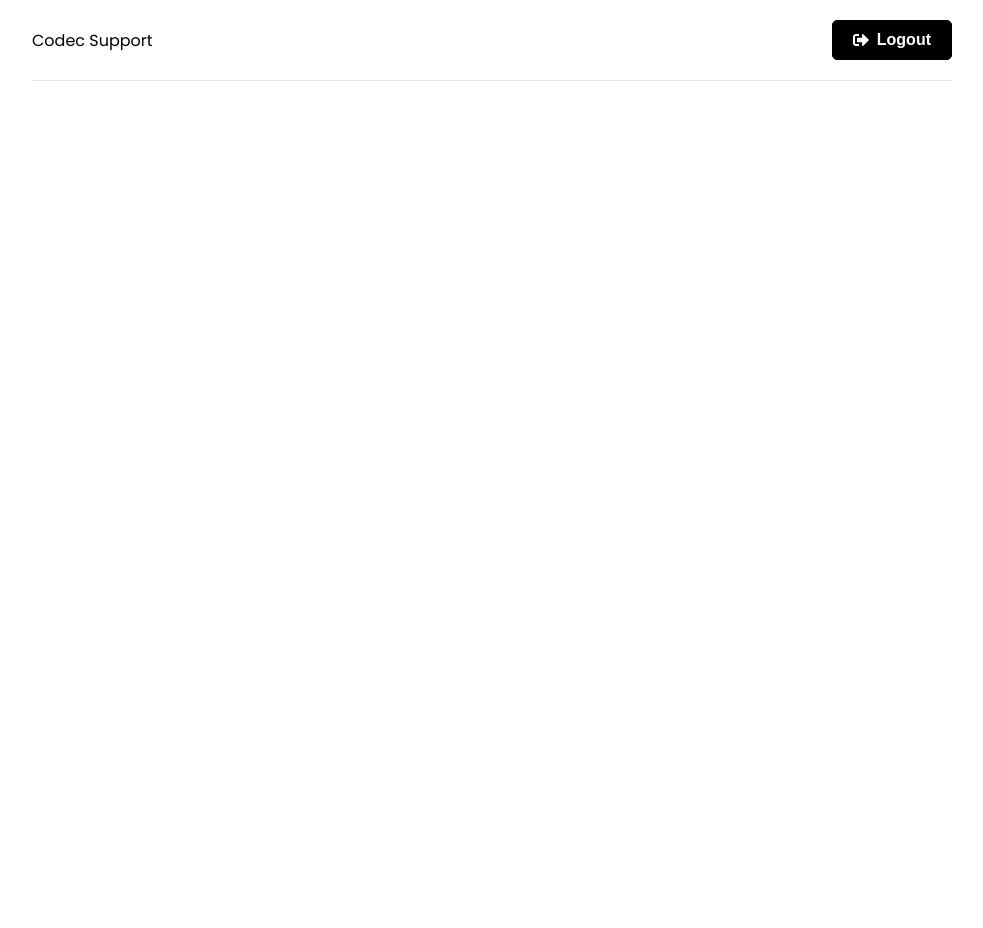
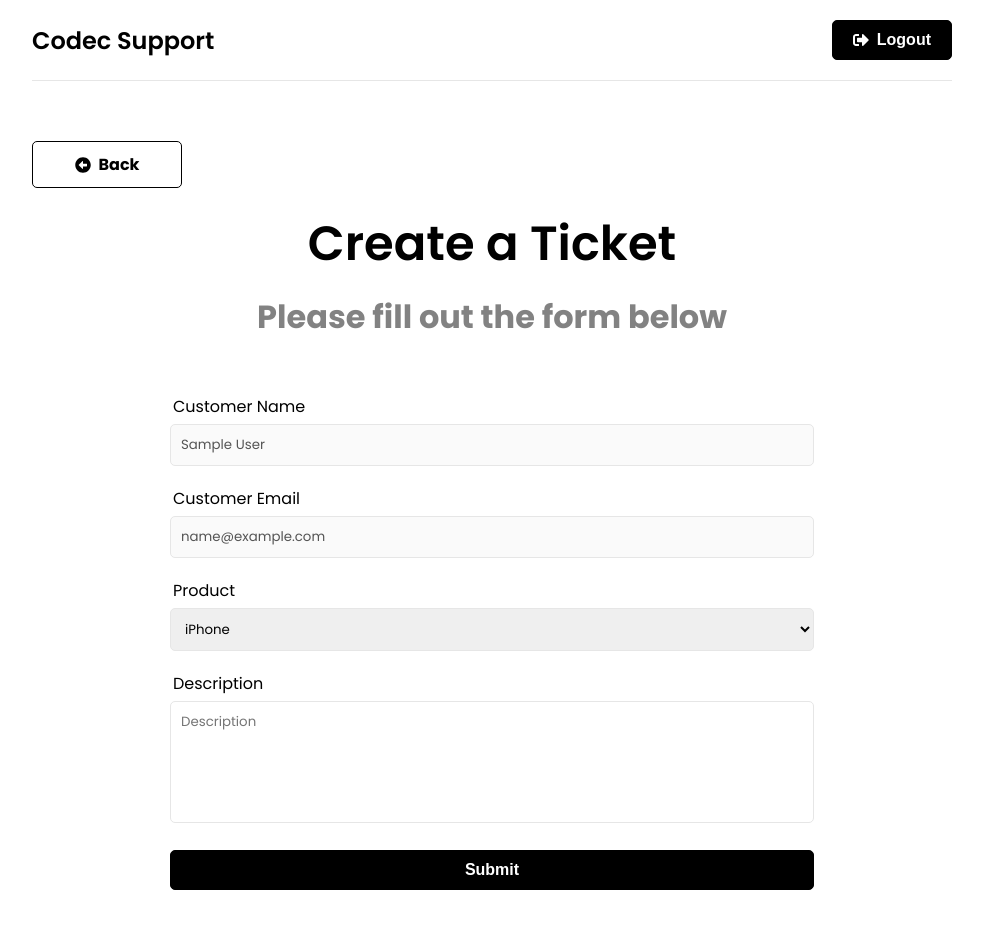
Before and after one commit to ehtesham0337/Codec-Support, a React (Create React App) app in the folder frontend/: page /new-ticket in a window 1280 px wide. Shown: the top 928 px of the page, without its empty margins (148-1131 px from the left). Before the commit the page ends 800 px from the top, so only its background shows below. Built offline with nearby package versions, Linux system fonts and the light colour scheme; sample sign-in values are in the browser's storage.

Commit message:
route guard and create ticket done

```diff
--- a/frontend/src/App.js
+++ b/frontend/src/App.js
@@ -6,6 +6,8 @@
 import Register from "./pages/Register";
 import { ToastContainer } from "react-toastify";
 import "react-toastify/dist/ReactToastify.css";
+import NewTicket from "./pages/NewTicket";
+import PrivateRoute from "./components/PrivateRoute";
 
 function App() {
   return (
@@ -17,6 +19,9 @@
             <Route path="/" element={<Home />} />
             <Route path="/login" element={<Login />} />
             <Route path="/register" element={<Register />} />
+            <Route path="/new-ticket" element={<PrivateRoute />}>
+              <Route path="/new-ticket" element={<NewTicket />} />
+            </Route>
           </Routes>
         </div>
         <ToastContainer />
--- a/frontend/src/app/store.js
+++ b/frontend/src/app/store.js
@@ -1,8 +1,10 @@
 import { configureStore } from "@reduxjs/toolkit";
 import authReducer from "../features/auth/authSlice";
+import ticketReducer from "../features/tickets/ticketSlice";
 
 export const store = configureStore({
   reducer: {
     auth: authReducer,
+    ticket: ticketReducer,
   },
 });
--- /dev/null
+++ b/frontend/src/components/BackButton.jsx
@@ -0,0 +1,15 @@
+import React from "react";
+import { FaArrowAltCircleLeft } from "react-icons/fa";
+import { Link } from "react-router-dom";
+
+const BackButton = ({ url }) => {
+  return (
+    <>
+      <Link to={url} className="btn btn-reverse btn-back">
+        <FaArrowAltCircleLeft /> Back
+      </Link>
+    </>
+  );
+};
+
+export default BackButton;
--- a/frontend/src/components/Header.jsx
+++ b/frontend/src/components/Header.jsx
@@ -17,7 +17,7 @@
 
   return (
     <header className="header">
-      <div className="logo">
+      <div className="logo large-logo">
         <Link to="/">Codec Support</Link>
       </div>
       <ul>
--- /dev/null
+++ b/frontend/src/components/PrivateRoute.jsx
@@ -0,0 +1,22 @@
+import React from "react";
+import { useSelector } from "react-redux";
+import { Navigate, Outlet } from "react-router-dom";
+import { useAuthStatus } from "../hooks/useAuthStatus";
+import Spinner from "./Spinner";
+
+const PrivateRoute = () => {
+  const { user } = useSelector((state) => state?.auth);
+  const { loggedIn, checkingStatus } = useAuthStatus();
+
+  if (checkingStatus) {
+    return <Spinner />;
+  }
+
+  return loggedIn && user ? (
+    <Outlet />
+  ) : !loggedIn && !user ? (
+    <Navigate to="/login" />
+  ) : null;
+};
+
+export default PrivateRoute;
--- a/frontend/src/components/Spinner.jsx
+++ b/frontend/src/components/Spinner.jsx
@@ -1,11 +1,11 @@
 import React from "react";
 
-function Spinner() {
+const Spinner = () => {
   return (
     <div className="loadingSpinnerContainer">
       <div className="loadingSpinner"></div>
     </div>
   );
-}
+};
 
 export default Spinner;
--- /dev/null
+++ b/frontend/src/features/tickets/ticketService.js
@@ -0,0 +1,21 @@
+import axios from "axios";
+const API_URL = "/api/tickets/";
+
+// Create new ticket
+const createTicket = async (ticketData, token) => {
+  const config = {
+    headers: {
+      Authorization: `Bearer ${token}`,
+    },
+  };
+
+  console.log(token);
+
+  const response = await axios.post(API_URL, ticketData, config);
+
+  return response.data;
+};
+
+const ticketService = { createTicket };
+
+export default ticketService;
--- /dev/null
+++ b/frontend/src/features/tickets/ticketSlice.js
@@ -0,0 +1,57 @@
+import { createAsyncThunk, createSlice } from "@reduxjs/toolkit";
+import ticketService from "./ticketService";
+
+const initialState = {
+  tickets: [],
+  ticket: {},
+  isError: false,
+  isSuccess: false,
+  isLoading: false,
+  message: "",
+};
+
+// Create new ticket
+export const createTicket = createAsyncThunk(
+  "tickets/create",
+  async (ticketData, thunkAPI) => {
+    try {
+      const token = thunkAPI.getState().auth.user.token;
+      return await ticketService.createTicket(ticketData, token);
+    } catch (error) {
+      const message =
+        (error.response &&
+          error.response.data &&
+          error.response.data.message) ||
+        error.message ||
+        error.toString();
+
+      return thunkAPI.rejectWithValue(message);
+    }
+  }
+);
+
+export const ticketSlice = createSlice({
+  name: "ticket",
+  initialState,
+  reducers: {
+    reset: (state) => initialState,
+  },
+  extraReducers(builder) {
+    builder
+      .addCase(createTicket.pending, (state) => {
+        state.isLoading = true;
+      })
+      .addCase(createTicket.fulfilled, (state) => {
+        state.isLoading = false;
+        state.isSuccess = true;
+      })
+      .addCase(createTicket.rejected, (state, action) => {
+        state.isLoading = false;
+        state.isError = true;
+        state.message = action.payload;
+      });
+  },
+});
+
+export const { reset } = ticketSlice.actions;
+export default ticketSlice.reducer;
--- /dev/null
+++ b/frontend/src/hooks/useAuthStatus.js
@@ -0,0 +1,19 @@
+import React, { useEffect, useState } from "react";
+import { useSelector } from "react-redux";
+
+export const useAuthStatus = () => {
+  const { user } = useSelector((state) => state?.auth);
+  const [loggedIn, setLoggedIn] = useState(false);
+  const [checkingStatus, setCheckingStatus] = useState(false);
+
+  useEffect(() => {
+    if (user) {
+      setLoggedIn(true);
+    } else if (!user) {
+      setLoggedIn(false);
+    }
+    setCheckingStatus(false);
+  }, [user]);
+
+  return { loggedIn, checkingStatus };
+};
--- a/frontend/src/index.css
+++ b/frontend/src/index.css
@@ -41,6 +41,11 @@
   margin: 0 auto;
   padding: 0 20px;
   text-align: center;
+}
+
+.large-logo {
+  font-size: 24px;
+  font-weight: 600;
 }
 
 .header {
@@ -113,6 +118,7 @@
 .form {
   width: 70%;
   margin: 0 auto;
+  padding-bottom: 30px;
 }
 
 .form-group {
@@ -128,6 +134,7 @@
   border-radius: 5px;
   margin-bottom: 10px;
   font-family: inherit;
+  resize: none;
 }
 
 .form-group label {
--- /dev/null
+++ b/frontend/src/pages/NewTicket.jsx
@@ -0,0 +1,101 @@
+import React, { useEffect, useState } from "react";
+import { useDispatch, useSelector } from "react-redux";
+import { useNavigate } from "react-router-dom";
+import { toast } from "react-toastify";
+import BackButton from "../components/BackButton";
+import Spinner from "../components/Spinner";
+import { createTicket, reset } from "../features/tickets/ticketSlice";
+
+const NewTicket = () => {
+  const { user } = useSelector((state) => state?.auth);
+  const { isError, isSuccess, isLoading, message } = useSelector(
+    (state) => state?.ticket
+  );
+  const [name] = useState(user?.name);
+  const [email] = useState(user?.email);
+  const [product, setProduct] = useState("iPhone");
+  const [description, setDescription] = useState("");
+  const dispatch = useDispatch();
+  const navigate = useNavigate();
+
+  useEffect(() => {
+    if (isError) {
+      toast.error(message);
+    }
+
+    if (isSuccess) {
+      dispatch(reset());
+      navigate("/tickets");
+    }
+
+    dispatch(reset());
+  }, [dispatch, navigate, isError, isSuccess, message]);
+
+  function handleSubmit(e) {
+    e.preventDefault();
+    dispatch(createTicket({ product, description }));
+  }
+
+  if (isLoading) {
+    return <Spinner />;
+  }
+  return (
+    <>
+      <BackButton url="/" className="btn btn-reverse btn-block" />
+      <section className="heading">
+        <h1>Create a Ticket</h1>
+        <p>Please fill out the form below</p>
+      </section>
+
+      <section className="form">
+        <div className="form-group">
+          <label htmlFor="name">Customer Name</label>
+          <input type="text" className="form-control" value={name} disabled />
+        </div>
+
+        <div className="form-group">
+          <label htmlFor="email">Customer Email</label>
+          <input type="text" className="form-control" value={email} disabled />
+        </div>
+
+        <form onSubmit={handleSubmit}>
+          <div className="form-group">
+            <label htmlFor="product">Product</label>
+            <select
+              name="product"
+              id="product"
+              value={product}
+              onChange={(e) => {
+                setProduct(e.target.value);
+              }}
+            >
+              <option value="iPhone">iPhone</option>
+              <option value="Macbook Pro">Macbook Pro</option>
+              <option value="iMac">iMac</option>
+            </select>
+          </div>
+
+          <div className="form-group">
+            <label htmlFor="description">Description</label>
+            <textarea
+              name="description"
+              id="description"
+              className="form-control"
+              placeholder="Description"
+              rows={5}
+              onChange={(e) => {
+                setDescription(e.target.value);
+              }}
+            ></textarea>
+          </div>
+
+          <div className="form-group">
+            <button className="btn btn-block">Submit</button>
+          </div>
+        </form>
+      </section>
+    </>
+  );
+};
+
+export default NewTicket;
```
Also changed, not shown: 1 other file (tests, documents, lock files or other folders).
